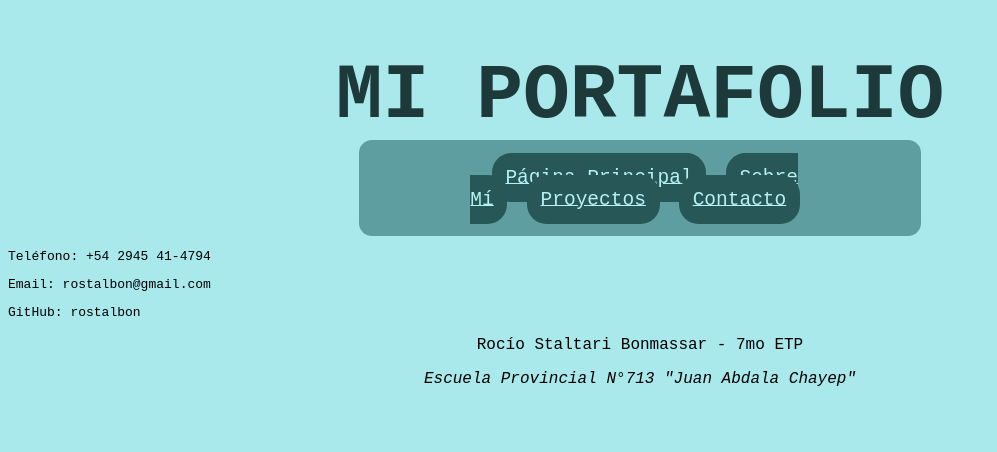
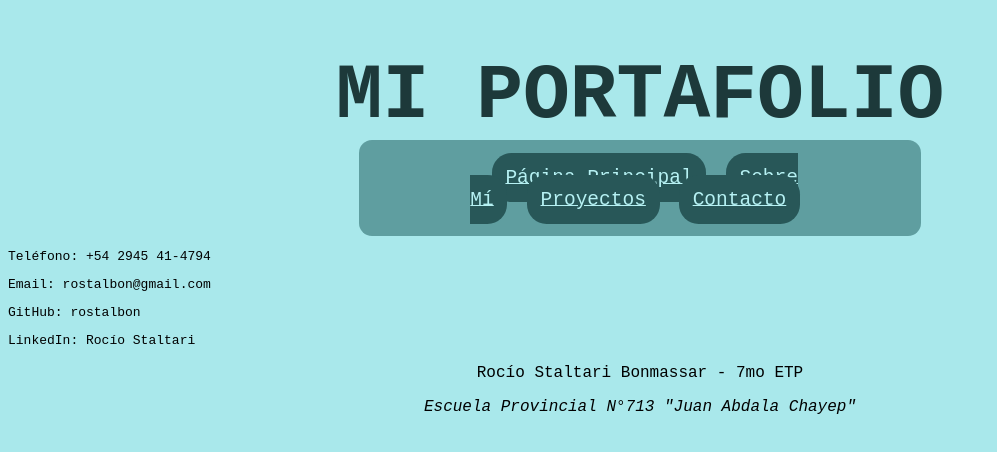
Before and after one commit to rostalbon/actividad-angular, an Angular app: page /contact in a window 1280 px wide. Shown: the top 452 px of the page, without its empty margins (0-997 px from the left). Built offline with nearby package versions, Linux system fonts and the light colour scheme.

Commit message:
Se modificó el componente contact

```diff
--- a/src/app/contact/contact.html
+++ b/src/app/contact/contact.html
@@ -1,3 +1,4 @@
 <p>Teléfono: +54 2945 41-4794</p>
 <p>Email: rostalbon@gmail.com</p>
 <p>GitHub: rostalbon</p>
+<p>LinkedIn: Rocío Staltari</p>
```
